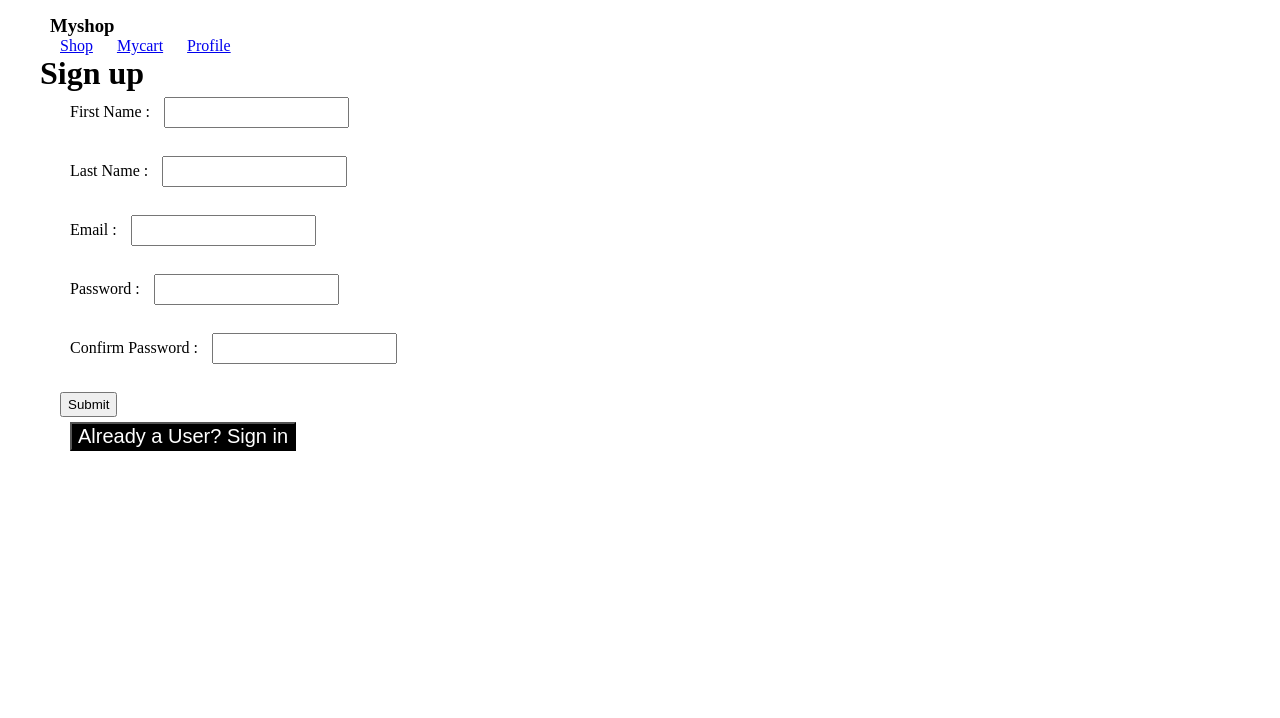
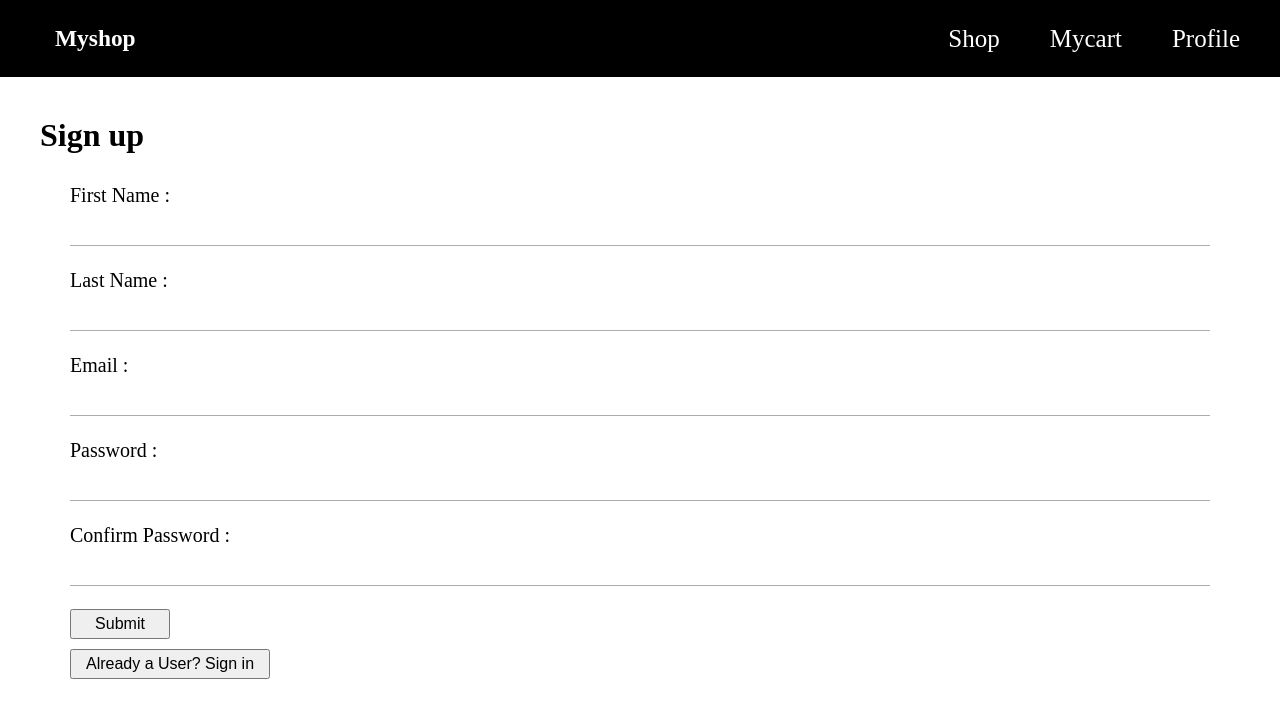
Before and after one commit to Sundiiii/frontend3mejor-project, a plain HTML site: page imgs/signup/index.html in a window 1280 px wide. Drawn offline with Linux system fonts and the light colour scheme.

Commit message:
Update style.css

```diff
--- a/imgs/signup/style.css
+++ b/imgs/signup/style.css
@@ -1,16 +1,68 @@
 *{
-    margin:0px 10px;
+    padding: 0;
+    margin: 0;
 }
-input{
-    height:25px;
-    margin:5px 0px;
+
+.nav {
+    display: flex;
+    justify-content: space-between;
+    padding: 10px 40px;
+    background-color: #000000;
+    color: white;
+    align-items: center;
+    font-size: 16px;
 }
-button{
- font-size:20px;
- background-color: black;
- color: white;
- margin:0px 30px;
+
+.logo-container {
+    text-align: center;
+    padding: 15px;
+    font-size: 20px;
 }
-body{
-    margin-top: 15px;
+
+.nav-item {
+    display: flex;
+    gap: 50px;
+    align-items: center;
+    font-size: 14px;
 }
+
+a {
+    text-decoration: none;
+    color: white;
+    display: flex;
+    align-items: center;
+    font-size: 25px;
+}
+.main-container{
+    padding: 20px;
+    margin: 20px;
+}
+.form-div{
+    margin: 30px;
+    font-size: 20px;
+}
+.field{
+    display: flex;
+    flex-direction: column;
+    gap: 8px;
+}
+.field input{
+    height: 30px;
+    border: none;
+    border-bottom: 1px solid rgb(173, 171, 171);
+}
+.msg{
+    margin: 10px;
+}
+#submit-btn{
+    width: 100px;
+    height: 30px;
+    font-size: 16px;
+    font-weight: 100px;
+}
+#redirectToLogin{
+    width: 200px;
+    height: 30px;
+    font-size: 16px;
+    font-weight: 100px;
+}
```
